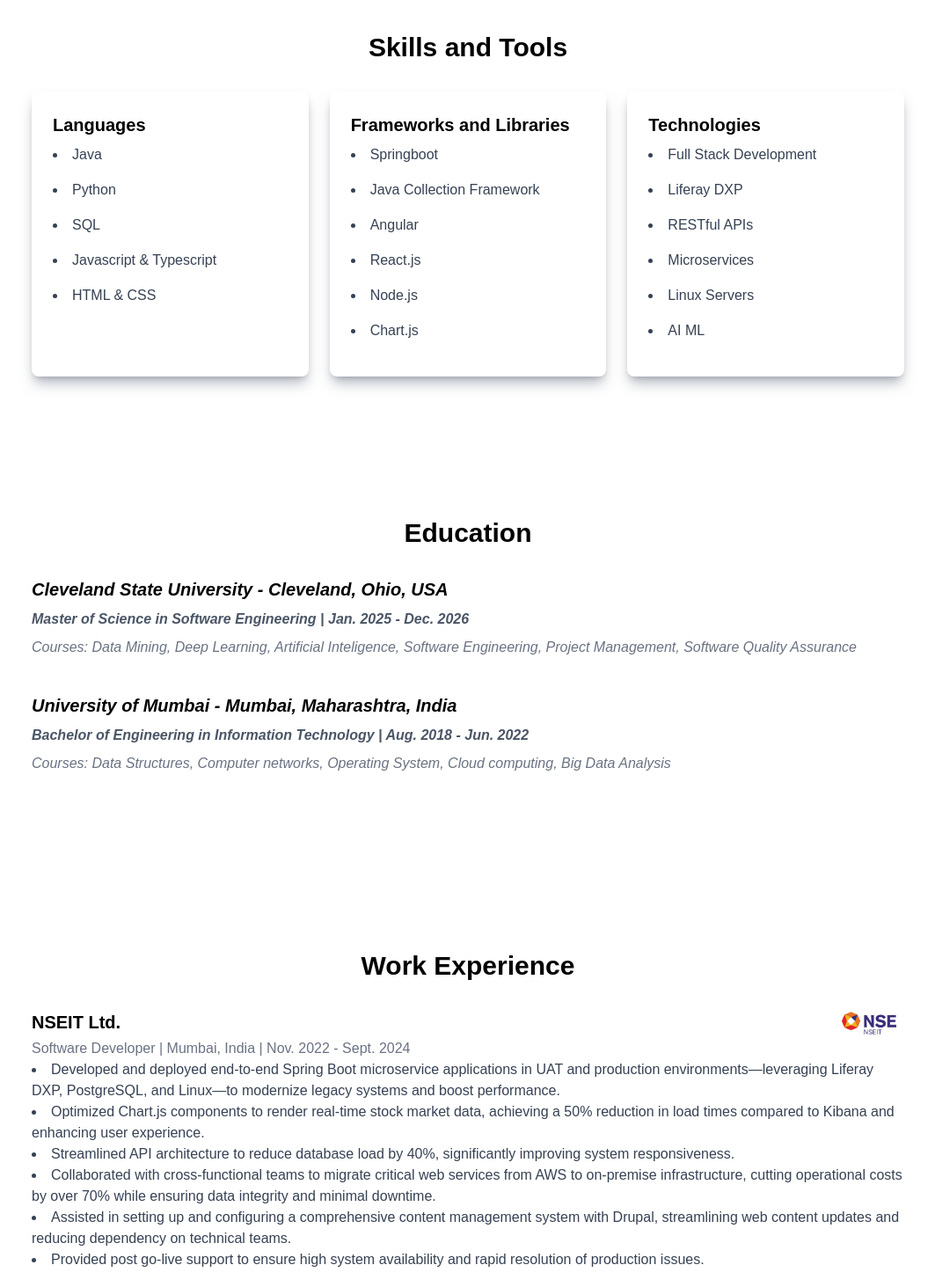
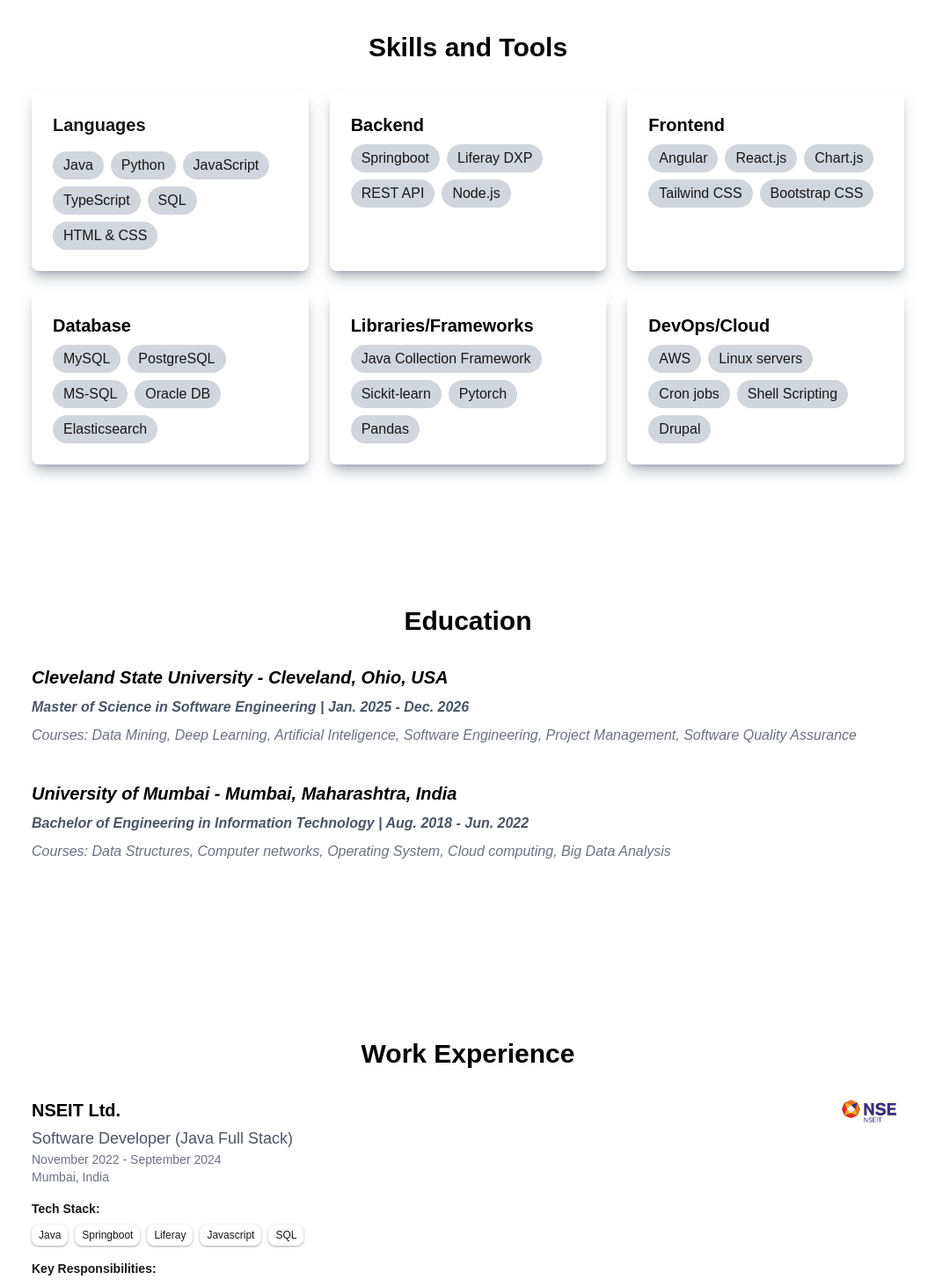
Before and after one commit to pratikmishra17/portfolio, a Next.js app in the folder my-portfolio/: page / in a window 1280 px wide. Shown: the part 640-2103 px from the top of the page at 88% size, without its empty margins (108-1171 px from the left). Built offline with nearby package versions, Linux system fonts and the light colour scheme.

Commit message:
theme update

```diff
--- a/my-portfolio/src/app/page.tsx
+++ b/my-portfolio/src/app/page.tsx
@@ -9,7 +9,6 @@
     <>
 
       <main className="">
-        <AnimatedMain>
         <section id="about" className="bg-gradient-to-b dark:bg-black from-blue-50 to-white py-20">
           <div className="max-w-screen-lg mx-auto px-4 sm:px-6 lg:px-8 flex flex-col md:flex-row items-center">
 
@@ -32,13 +31,13 @@
               </p>
 
               <div className="flex flex-wrap gap-4 mb-6">
-                  <a href="/Pratik Mishra Software Engineering.pdf" className="bg-black text-white font-medium py-2 px-6 rounded-full shadow-lg shadow-gray-500/50 hover:bg-white hover:text-black hover:shadow-none hover:inset-shadow-sm inset-shadow-gray-500">
+                <a href="/Pratik Mishra Software Engineering.pdf" className="bg-black text-white font-medium py-2 px-6 rounded-full shadow-lg shadow-gray-500/50 hover:bg-white hover:text-black hover:shadow-none hover:inset-shadow-sm inset-shadow-black">
                   View Resume
                 </a>
-                  <a href="https://www.linkedin.com/in/pratik-mishraa/" target="_blank" className="bg-black text-white font-medium py-2 px-6 rounded-full shadow-lg shadow-gray-500/50 hover:bg-white hover:text-black hover:shadow-none hover:inset-shadow-sm inset-shadow-gray-500">
+                <a href="https://www.linkedin.com/in/pratik-mishraa/" target="_blank" className="bg-black text-white font-medium py-2 px-6 rounded-full shadow-lg shadow-gray-500/50 hover:bg-white hover:text-black hover:shadow-none hover:inset-shadow-sm inset-shadow-black">
                   View LinkedIn
                 </a>
-                  <a href="https://github.com/pratikmishra17" target="_blank" className="bg-black text-white font-medium py-2 px-6 rounded-full shadow-lg shadow-gray-500/50 hover:bg-white hover:text-black hover:shadow-none hover:inset-shadow-sm inset-shadow-gray-500">
+                <a href="https://github.com/pratikmishra17" target="_blank" className="bg-black text-white font-medium py-2 px-6 rounded-full shadow-lg shadow-gray-500/50 hover:bg-white hover:text-black hover:shadow-none hover:inset-shadow-sm inset-shadow-black">
                   View Github
                 </a>
               </div>
@@ -53,45 +52,74 @@
 
           </div>
         </section>
-        </AnimatedMain>
-
-        <AnimatedMain>
         <section id="skills" className="py-20 bg-white">
           <div className="max-w-screen-lg mx-auto px-4">
             <h2 className="text-3xl font-bold mb-8 text-center text-black">Skills and Tools</h2>
             <div className="grid grid-cols-1 md:grid-cols-2 lg:grid-cols-3 gap-6">
 
               <div className="bg-white shadow-lg shadow-gray-500/50 rounded-lg p-6 transition-all duration-300 ease-in-out group hover:shadow-none hover:inset-shadow-sm inset-shadow-gray-500">
-                  <h3 className="text-xl font-semibold text-black mb-2">Languages</h3>
-                  <li className="text-gray-700 mb-4">Java</li>
-                  <li className="text-gray-700 mb-4">Python</li>
-                  <li className="text-gray-700 mb-4">SQL</li>
-                  <li className="text-gray-700 mb-4">Javascript & Typescript</li>
-                  <li className="text-gray-700 mb-4">HTML & CSS</li>
+                <h3 className="text-xl font-semibold mb-4">Languages</h3>
+                <div className="flex flex-wrap gap-2">
+                  <span className="inline-block bg-gray-300 px-3 py-1 rounded-full text-md">Java</span>
+                  <span className="inline-block bg-gray-300 px-3 py-1 rounded-full text-md">Python</span>
+                  <span className="inline-block bg-gray-300 px-3 py-1 rounded-full text-md">JavaScript</span>
+                  <span className="inline-block bg-gray-300 px-3 py-1 rounded-full text-md">TypeScript</span>
+                  <span className="inline-block bg-gray-300 px-3 py-1 rounded-full text-md">SQL</span>
+                  <span className="inline-block bg-gray-300 px-3 py-1 rounded-full text-md">HTML & CSS</span>
+                </div>
               </div>
               <div className="bg-white shadow-lg shadow-gray-500/50 rounded-lg p-6 transition-all duration-300 ease-in-out group hover:shadow-none hover:inset-shadow-sm inset-shadow-gray-500">
-                  <h3 className="text-xl font-semibold text-black mb-2">Frameworks and Libraries</h3>
-                  <li className="text-gray-700 mb-4">Springboot</li>
-                  <li className="text-gray-700 mb-4">Java Collection Framework</li>
-                  <li className="text-gray-700 mb-4">Angular</li>
-                  <li className="text-gray-700 mb-4">React.js</li>
-                  <li className="text-gray-700 mb-4">Node.js</li>
-                  <li className="text-gray-700 mb-4">Chart.js</li>
+                <h3 className="text-xl font-semibold text-black mb-2">Backend</h3>
+                <div className="flex flex-wrap gap-2">
+                  <span className="inline-block bg-gray-300 px-3 py-1 rounded-full text-md">Springboot</span>
+                  <span className="inline-block bg-gray-300 px-3 py-1 rounded-full text-md">Liferay DXP</span>
+                  <span className="inline-block bg-gray-300 px-3 py-1 rounded-full text-md">REST API</span>
+                  <span className="inline-block bg-gray-300 px-3 py-1 rounded-full text-md">Node.js</span>
+                </div>
               </div>
               <div className="bg-white shadow-lg shadow-gray-500/50 rounded-lg p-6 transition-all duration-300 ease-in-out group hover:shadow-none hover:inset-shadow-sm inset-shadow-gray-500">
-                  <h3 className="text-xl font-semibold text-black mb-2">Technologies</h3>
-                  <li className="text-gray-700 mb-4">Full Stack Development</li>
-                  <li className="text-gray-700 mb-4">Liferay DXP</li>
-                  <li className="text-gray-700 mb-4">RESTful APIs</li>
-                  <li className="text-gray-700 mb-4">Microservices</li>
-                  <li className="text-gray-700 mb-4">Linux Servers</li>
-                  <li className="text-gray-700 mb-4">AI ML</li>
+                <h3 className="text-xl font-semibold text-black mb-2">Frontend</h3>
+                <div className="flex flex-wrap gap-2">
+                  <span className="inline-block bg-gray-300 px-3 py-1 rounded-full text-md">Angular</span>
+                  <span className="inline-block bg-gray-300 px-3 py-1 rounded-full text-md">React.js</span>
+                  <span className="inline-block bg-gray-300 px-3 py-1 rounded-full text-md">Chart.js</span>
+                  <span className="inline-block bg-gray-300 px-3 py-1 rounded-full text-md">Tailwind CSS</span>
+                  <span className="inline-block bg-gray-300 px-3 py-1 rounded-full text-md">Bootstrap CSS</span>
+                </div>
+              </div>
+              <div className="bg-white shadow-lg shadow-gray-500/50 rounded-lg p-6 transition-all duration-300 ease-in-out group hover:shadow-none hover:inset-shadow-sm inset-shadow-gray-500">
+                <h3 className="text-xl font-semibold text-black mb-2">Database</h3>
+                <div className="flex flex-wrap gap-2">
+                  <span className="inline-block bg-gray-300 px-3 py-1 rounded-full text-md">MySQL</span>
+                  <span className="inline-block bg-gray-300 px-3 py-1 rounded-full text-md">PostgreSQL</span>
+                  <span className="inline-block bg-gray-300 px-3 py-1 rounded-full text-md">MS-SQL</span>
+                  <span className="inline-block bg-gray-300 px-3 py-1 rounded-full text-md">Oracle DB</span>
+                  <span className="inline-block bg-gray-300 px-3 py-1 rounded-full text-md">Elasticsearch</span>
+                </div>
+              </div>
+              <div className="bg-white shadow-lg shadow-gray-500/50 rounded-lg p-6 transition-all duration-300 ease-in-out group hover:shadow-none hover:inset-shadow-sm inset-shadow-gray-500">
+                <h3 className="text-xl font-semibold text-black mb-2">Libraries/Frameworks</h3>
+                <div className="flex flex-wrap gap-2">
+                  <span className="inline-block bg-gray-300 px-3 py-1 rounded-full text-md">Java Collection Framework</span>
+                  <span className="inline-block bg-gray-300 px-3 py-1 rounded-full text-md">Sickit-learn</span>
+                  <span className="inline-block bg-gray-300 px-3 py-1 rounded-full text-md">Pytorch</span>
+                  <span className="inline-block bg-gray-300 px-3 py-1 rounded-full text-md">Pandas</span>
+                </div>
+              </div>
+              <div className="bg-white shadow-lg shadow-gray-500/50 rounded-lg p-6 transition-all duration-300 ease-in-out group hover:shadow-none hover:inset-shadow-sm inset-shadow-gray-500">
+                <h3 className="text-xl font-semibold text-black mb-2">DevOps/Cloud</h3>
+                <div className="flex flex-wrap gap-2">
+                  <span className="inline-block bg-gray-300 px-3 py-1 rounded-full text-md">AWS</span>
+                  <span className="inline-block bg-gray-300 px-3 py-1 rounded-full text-md">Linux servers</span>
+                  <span className="inline-block bg-gray-300 px-3 py-1 rounded-full text-md">Cron jobs</span>
+                  <span className="inline-block bg-gray-300 px-3 py-1 rounded-full text-md">Shell Scripting</span>
+                  <span className="inline-block bg-gray-300 px-3 py-1 rounded-full text-md">Drupal</span>
+                </div>
               </div>
             </div>
           </div>
         </section>
-        </AnimatedMain>
-        <AnimatedMain>
+
         <section id="education" className="py-20 bg-white">
           <div className="max-w-screen-lg mx-auto px-4">
             <h2 className="text-3xl font-bold mb-8 text-center text-black">Education</h2>
@@ -107,8 +135,6 @@
             </div>
           </div>
         </section>
-        </AnimatedMain>
-        <AnimatedMain>
         <section id="experience" className="py-20 bg-white">
           <div className="max-w-screen-lg mx-auto px-4">
             <h2 className="text-3xl font-bold mb-8 text-center text-black">Work Experience</h2>
@@ -118,20 +144,53 @@
                 <h3 className="text-xl font-semibold text-black">NSEIT Ltd.</h3>
                 <img src="/logo.jpg" alt="NSEIT Logo" className="w-20 h-8 object-contain" />
               </div>
-                <h3 className="text-gray-500">
-                  Software Developer | Mumbai, India | Nov. 2022 - Sept. 2024
-                </h3>
-                <li className="text-gray-700">Developed and deployed end-to-end Spring Boot microservice applications in UAT and production environments—leveraging Liferay DXP, PostgreSQL, and Linux—to modernize legacy systems and boost performance.</li>
-              <li className="text-gray-700">Optimized Chart.js components to render real-time stock market data, achieving a 50% reduction in load times compared to Kibana and enhancing user experience.</li>
-              <li className="text-gray-700">Streamlined API architecture to reduce database load by 40%, significantly improving system responsiveness.</li>
-              <li className="text-gray-700">Collaborated with cross-functional teams to migrate critical web services from AWS to on-premise infrastructure, cutting operational costs by over 70% while ensuring data integrity and minimal downtime.</li>
-              <li className="text-gray-700">Assisted in setting up and configuring a comprehensive content management system with Drupal, streamlining web content updates and reducing dependency on technical teams.</li>
-              <li className="text-gray-700">Provided post go-live support to ensure high system availability and rapid resolution of production issues.</li>
+              <div className='mb-4'>
+                <p className="text-lg text-gray-600">
+                  Software Developer (Java Full Stack)
+                </p>
+                <p className="text-sm text-gray-500">
+                  November 2022 - September 2024
+                </p>
+                <p className="text-sm text-gray-500">
+                  Mumbai, India
+                </p>
+              </div>
+              <div className='mb-4'>
+                <h4 className="text-sm font-semibold mb-2">Tech Stack:</h4>
+                <div className="flex flex-wrap gap-2">
+                  <span className="text-xs px-2 py-1 bg-white shadow-sm shadow-gray-500/50 rounded-lg p-6 transition-all duration-300 ease-in-out group hover:shadow-none hover:inset-shadow-sm inset-shadow-gray-500">Java</span>
+                  <span className="text-xs px-2 py-1 bg-white shadow-sm shadow-gray-500/50 rounded-lg p-6 transition-all duration-300 ease-in-out group hover:shadow-none hover:inset-shadow-sm inset-shadow-gray-500">Springboot</span>
+                  <span className="text-xs px-2 py-1 bg-white shadow-sm shadow-gray-500/50 rounded-lg p-6 transition-all duration-300 ease-in-out group hover:shadow-none hover:inset-shadow-sm inset-shadow-gray-500">Liferay</span>
+                  <span className="text-xs px-2 py-1 bg-white shadow-sm shadow-gray-500/50 rounded-lg p-6 transition-all duration-300 ease-in-out group hover:shadow-none hover:inset-shadow-sm inset-shadow-gray-500">Javascript</span>
+                  <span className="text-xs px-2 py-1 bg-white shadow-sm shadow-gray-500/50 rounded-lg p-6 transition-all duration-300 ease-in-out group hover:shadow-none hover:inset-shadow-sm inset-shadow-gray-500">SQL</span>
+                </div>
+              </div>
+              <h4 className="text-sm font-semibold mb-2">Key Responsibilities:</h4>
+              <ul className="list-disc pl-5 space-y-2 text-gray-700">
+                <li>
+                  Developed and deployed end-to-end Spring Boot microservice applications in UAT and production environments—leveraging Liferay DXP, PostgreSQL, and Linux—to modernize legacy systems and boost performance.
+                </li>
+                <li>
+                  Optimized Chart.js components to render real-time stock market data, achieving a 50% reduction in load times compared to Kibana and enhancing user experience.
+                </li>
+                <li>
+                  Streamlined API architecture to reduce database load by 40%, significantly improving system responsiveness.
+                </li>
+                <li>
+                  Collaborated with cross-functional teams to migrate critical web services from AWS to on-premise infrastructure, cutting operational costs by over 70% while ensuring data integrity and minimal downtime.
+                </li>
+                <li>
+                  Assisted in setting up and configuring a comprehensive content management system with Drupal, streamlining web content updates and reducing dependency on technical teams.
+                </li>
+                <li>
+                  Provided post go-live support to ensure high system availability and rapid resolution of production issues.
+                </li>
+              </ul>
+
 
             </div>
           </div>
         </section>
-        </AnimatedMain>
 
 
 
```
Lines whose indentation alone changed are shown as unchanged.
